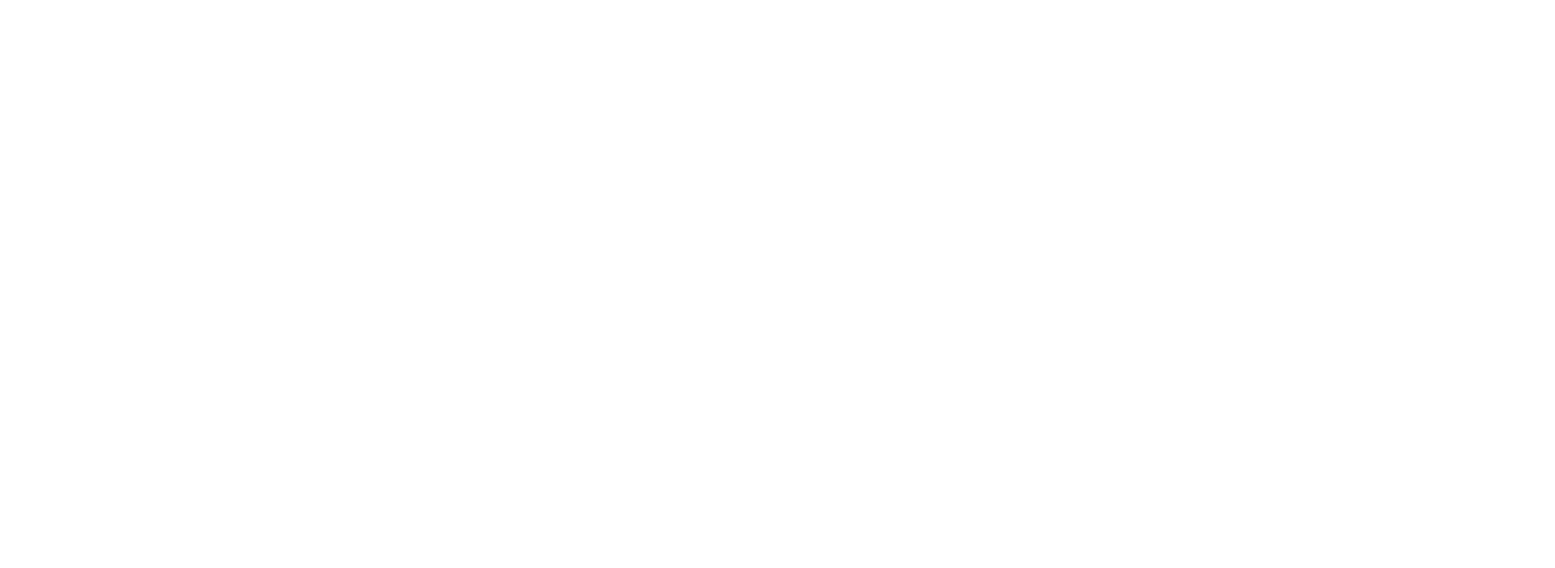
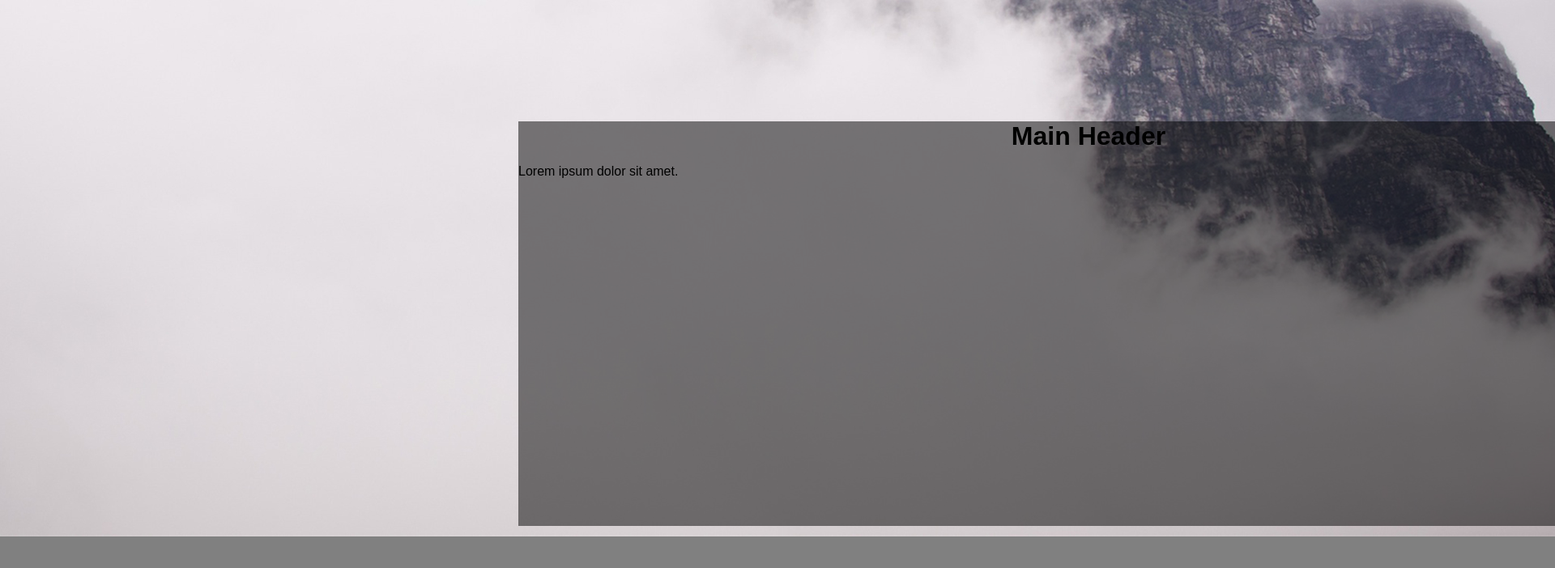
Before and after one commit to stephLaba/dev007, a plain HTML site: page index.html in a window 1280 px wide. Shown: the top 702 px of the page at 81% size, 1920 px wide, since content can reach past the window. Drawn offline with nearby package versions, Linux system fonts and the light colour scheme.

Commit message:
added more JS

```diff
--- a/index.html
+++ b/index.html
@@ -2,9 +2,50 @@
 <html lang="en">
 <head>
 	<meta charset="UTF-8">
-	<title>Document</title>
+	<title>Parallax Header</title>
+	<link rel="stylesheet" href="styles/style.css">
 </head>
 <body>
+	<div class="wrapper">
+		<header>
+			<ul class="parallaxViewPort">
+				<li class="parallaxFrame parallaxFrame2">
+					<img src="i/mountBKG.jpg" alt="">
+				</li>
+				<li class="parallaxFrame parallaxFrame1">
+					<h1>Main Header</h1>
+					<p>Lorem ipsum dolor sit amet.</p>
+				</li>
+				<!-- end .parallaxFrame1 -->
 
+				<!-- end .parallaxFrame2 -->
+			</ul>
+			<!-- end .parallaxViewPort -->
+
+				<span></span>
+			<!-- .bkgIMG end -->
+		</header>
+		<!-- end Header -->
+
+		<section class="main">
+			<p>Lorem ipsum dolor sit amet, consectetur adipisicing elit. Reiciendis sint necessitatibus cumque porro exercitationem aut sed nemo. Quisquam voluptatem totam est atque accusamus molestias placeat necessitatibus reprehenderit ipsa quaerat facere enim aliquid praesentium nemo culpa consequatur, incidunt quod illo dignissimos distinctio! Ducimus eum, ea, amet ipsum odit earum quisquam, sequi eius autem rerum a laboriosam possimus. Iste recusandae ad suscipit assumenda neque, velit illo nostrum nihil harum, dolor autem explicabo quae porro? Maxime iusto libero rerum velit atque qui laborum corporis facere illo assumenda a facilis eius, quaerat ipsam incidunt ad. Labore non, sint a saepe eius cupiditate eaque molestias.</p>
+
+		</section>
+		<!-- end .main section -->
+
+		<footer>
+			<p>Lorem ipsum dolor sit amet, consectetur adipisicing elit. Sint, fugiat.</p>
+		</footer>
+		<!-- end footer -->
+
+
+	</div>
+	<!-- end .wrapper -->
+
+
+
+
+	<script src="https://ajax.googleapis.com/ajax/libs/jquery/1.10.2/jquery.min.js"></script>
+	<script src="scripts/main.js"></script>
 </body>
 </html>
--- /dev/null
+++ b/scripts/main.js
@@ -0,0 +1,25 @@
+
+var parallax = {};
+
+var parallaxLayer = {};
+
+
+
+parallax.mouseMap = function(){
+
+$(".parallaxFrame").on( "mousemove", function( event ) {
+	console.log("this works x " +  event.pageX + " y " + event.pageY);
+	var xCoord = event.pageX;
+	var yCoord = event.pageY;
+
+});
+
+}
+
+
+
+	$(function() {
+
+		parallax.mouseMap();
+	});
+// doc ready end
--- /dev/null
+++ b/styles/style.scss
@@ -0,0 +1,75 @@
+article,aside,details,figcaption,figure,footer,header,hgroup,nav,section,summary{display:block;}audio,canvas,video{display:inline-block;}audio:not([controls]){display:none;height:0;}[hidden]{display:none;}html{font-family:sans-serif;-webkit-text-size-adjust:100%;-ms-text-size-adjust:100%;}a:focus{outline:thin dotted;}a:active,a:hover{outline:0;}h1{font-size:2em;}abbr[title]{border-bottom:1px dotted;}b,strong{font-weight:700;}dfn{font-style:italic;}mark{background:#ff0;color:#000;}code,kbd,pre,samp{font-family:monospace, serif;font-size:1em;}pre{white-space:pre-wrap;word-wrap:break-word;}q{quotes:\201C \201D \2018 \2019;}small{font-size:80%;}sub,sup{font-size:75%;line-height:0;position:relative;vertical-align:baseline;}sup{top:-.5em;}sub{bottom:-.25em;}img{border:0;}svg:not(:root){overflow:hidden;}fieldset{border:1px solid silver;margin:0 2px;padding:.35em .625em .75em;}button,input,select,textarea{font-family:inherit;font-size:100%;margin:0;}button,input{line-height:normal;}button,html input[type=button],/* 1 */
+input[type=reset],input[type=submit]{-webkit-appearance:button;cursor:pointer;}button[disabled],input[disabled]{cursor:default;}input[type=checkbox],input[type=radio]{box-sizing:border-box;padding:0;}input[type=search]{-webkit-appearance:textfield;-moz-box-sizing:content-box;-webkit-box-sizing:content-box;box-sizing:content-box;}input[type=search]::-webkit-search-cancel-button,input[type=search]::-webkit-search-decoration{-webkit-appearance:none;}textarea{overflow:auto;vertical-align:top;}table{border-collapse:collapse;border-spacing:0;}body,figure{margin:0;}legend,button::-moz-focus-inner,input::-moz-focus-inner{border:0;padding:0;}
+
+.clearfix:after {visibility: hidden; display: block; font-size: 0; content: " "; clear: both; height: 0; }
+
+* { -moz-box-sizing: border-box; -webkit-box-sizing: border-box; box-sizing: border-box; }
+
+// boilerPlate
+
+body{
+	background-color: grey;
+	margin: 0;
+	padding: 0;
+	max-width:100%;
+
+}
+
+header{
+	background-color: #333;
+	min-height: 500px;
+	margin: 0;
+	padding: 0;
+	overflow: hidden;
+	overflow-x:hidden;
+	overflow-y:hidden;
+
+}
+
+
+h1{
+	margin: 0;
+	padding: 0;
+	text-align: center;
+}
+
+
+ul {
+	list-style: none;
+	margin: 0;
+	padding: 0;
+
+}
+
+ul.viewPort{
+	position: relative;
+	width:100%;
+}
+
+li.parallaxFrame{
+	position: absolute;
+}
+
+li.parallaxFrame1{
+	background-color: rgba(0,0,0,0.5);
+	min-height: 500px;
+	width: 110%;
+	position: absolute;
+	left:50%;
+	top:50%;
+	transform: translateY(-50%);
+	-webkit-transform: translateY(-50%);
+}
+
+li.parallaxFrame2{
+	position: absolute;
+	width: 120%;
+
+		img{
+			overflow: hidden;
+			left:50%;
+			top:50%;
+			transform: translateY(-50%);
+			-webkit-transform: translateY(-50%);
+		}
+}
```
Also changed, not shown: i/mountBKG.jpg (added), main.js (added), styles/style.css (added), 1 other file.
